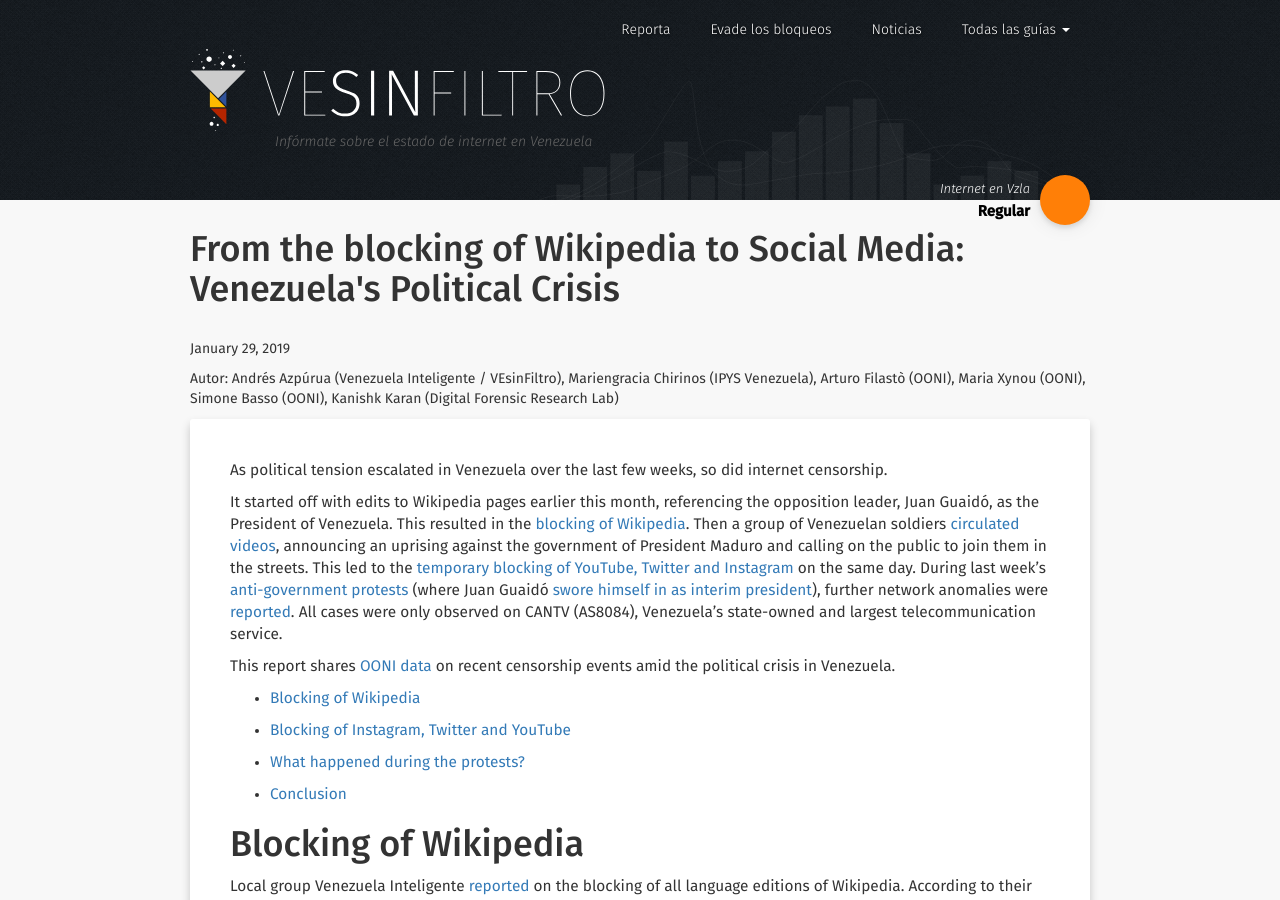
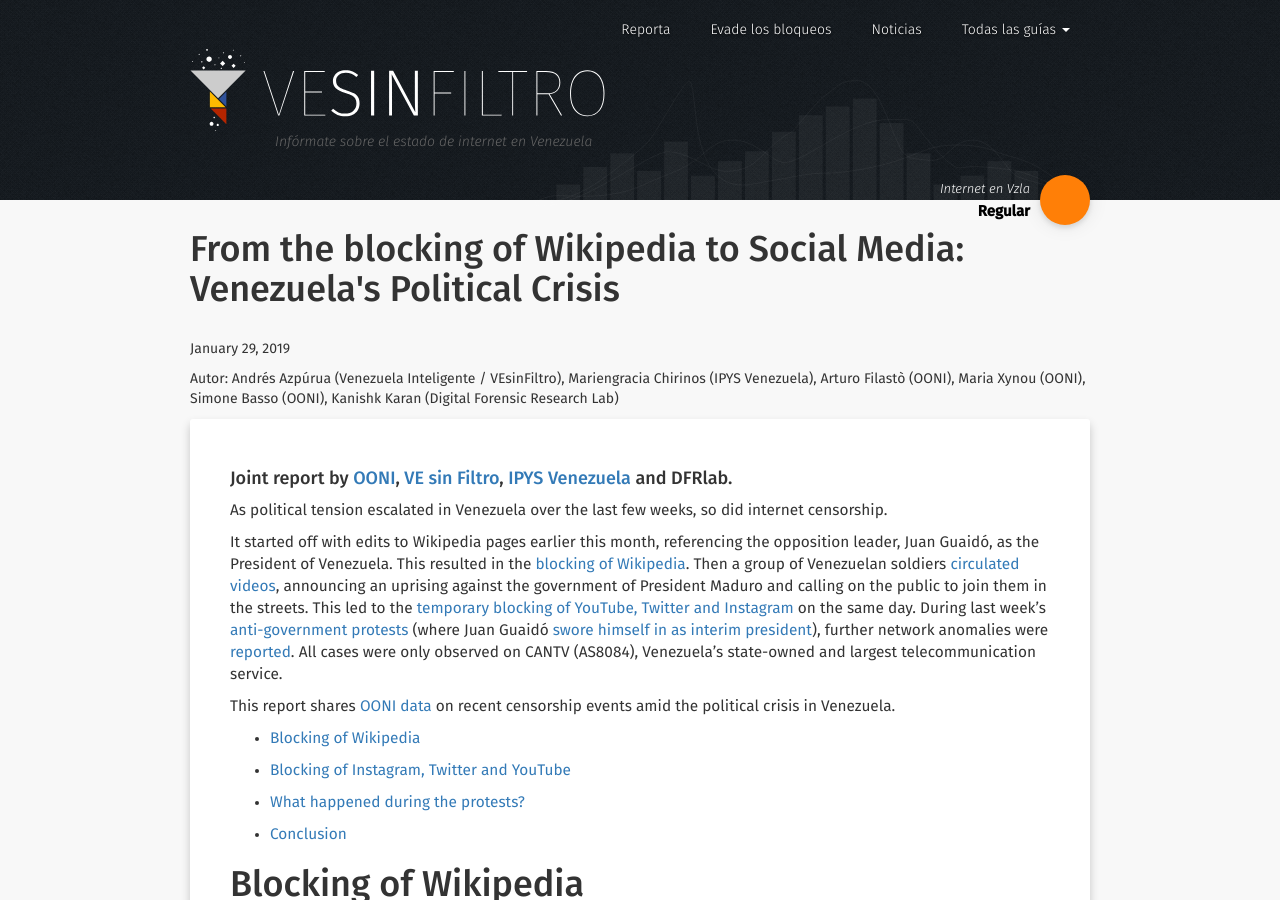
Before and after one commit to VEinteligente/VESinFiltro, a Jekyll site: the page built from _noticias/2019-01-29-report-2019-january.md, in a window 1280 px wide and 900 px high. Built offline with Jekyll 4.4.1, drawn with Linux system fonts in a browser that asks for light colours; nearby versions of some CDN libraries.

Commit message:
Clarification it's a joint report

```diff
--- a/_noticias/2019-01-29-report-2019-january.md
+++ b/_noticias/2019-01-29-report-2019-january.md
@@ -9,6 +9,7 @@
 image: /res/post_img/2019-01-21-RRSS.png
 author: "Andrés Azpúrua (Venezuela Inteligente / VEsinFiltro), Mariengracia Chirinos (IPYS Venezuela), Arturo Filastò (OONI), Maria Xynou (OONI), Simone Basso (OONI), Kanishk Karan (Digital Forensic Research Lab)"
 ---
+#### Joint report by [OONI](http://ooni.torproject.org), [VE sin Filtro](http://vesinfiltro.com), [IPYS Venezuela](http://ipysvenezuela.org) and DFRlab.
 
 As political tension escalated in Venezuela over the last few weeks, so did internet censorship.
 
```
